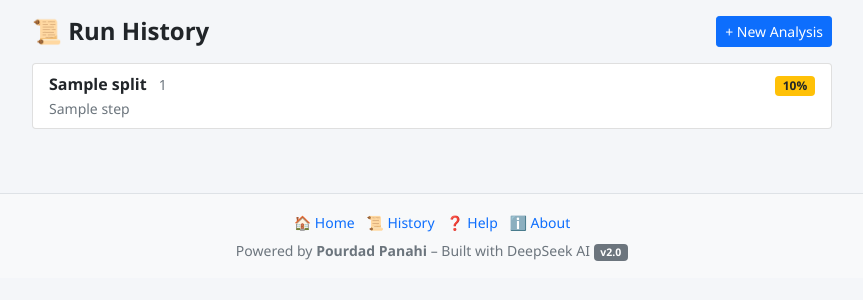
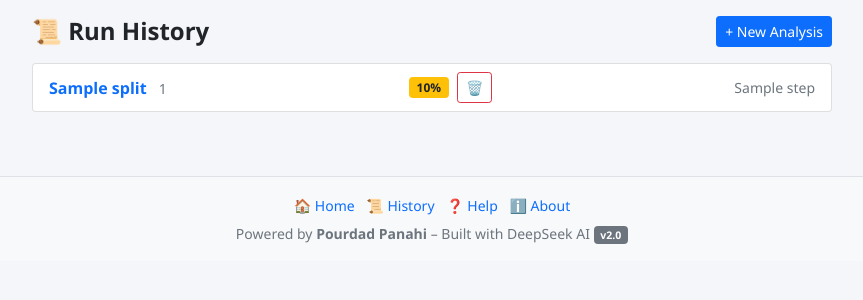
Before and after one commit to pourdadp/primer-tools, a Flask app: template quickngs/templates/history.html in a window 1280 px wide. Shown: the top 300 px of the page, without its empty margins (208-1071 px from the left). Run offline with Flask 3, Linux system fonts and the light colour scheme; the template is opened without the code that fills it: most values are stand-ins (such as "Sample title", 1, 10 or a date in 2020).

Commit message:
Update history.html

```diff
--- a/quickngs/templates/history.html
+++ b/quickngs/templates/history.html
@@ -1,11 +1,9 @@
+<!-- templates/history.html -->
 {% extends "base.html" %}
-
-{% block title %}Run History - QuickNGS{% endblock %}
-
+{% block title %}Run History – QuickNGS{% endblock %}
 {% block content %}
 <div class="container py-3">
     <div class="mx-auto" style="max-width: 800px;">
-
         <div class="d-flex justify-content-between align-items-center mb-3">
             <h4 class="fw-bold mb-0">📜 Run History</h4>
             <a href="{{ url_for('index') }}" class="btn btn-primary btn-sm">+ New Analysis</a>
@@ -14,25 +12,25 @@
         {% if runs %}
             <div class="list-group">
             {% for run in runs %}
-                <a href="{{ url_for('view_results', run_id=run.id) }}"
-                   class="list-group-item list-group-item-action">
-                    <div class="d-flex justify-content-between align-items-center">
+                <div class="list-group-item list-group-item-action d-flex justify-content-between align-items-center" id="run-{{ run.id }}">
                     <div>
+                        <a href="{{ url_for('view_results', run_id=run.id) }}" class="text-decoration-none">
                             <strong>{{ run.id.split('_')[0] }}</strong>
                             <small class="text-muted ms-2">{{ run.id }}</small>
+                        </a>
                     </div>
-                        <div>
+                    <div class="d-flex align-items-center">
                         {% if run.progress == 100 %}
-                                <span class="badge bg-success">Completed</span>
+                            <span class="badge bg-success me-2">Completed</span>
                         {% elif run.step == 'Error' %}
-                                <span class="badge bg-danger">Error</span>
+                            <span class="badge bg-danger me-2">Error</span>
                         {% else %}
-                                <span class="badge bg-warning text-dark">{{ run.progress }}%</span>
+                            <span class="badge bg-warning text-dark me-2">{{ run.progress }}%</span>
                         {% endif %}
+                        <button class="btn btn-sm btn-outline-danger" onclick="deleteRun('{{ run.id }}')" title="Delete this run">🗑️</button>
                     </div>
+                    <small class="text-muted d-block">{{ run.step }}</small>
                 </div>
-                    <small class="text-muted">{{ run.step }}</small>
-                </a>
             {% endfor %}
             </div>
         {% else %}
@@ -41,7 +39,23 @@
                 <a href="{{ url_for('index') }}" class="btn btn-primary">Start Your First Analysis</a>
             </div>
         {% endif %}
-
     </div>
 </div>
+
+<script>
+function deleteRun(runId) {
+    if (!confirm('Are you sure you want to delete this run and all its files?')) return;
+    fetch('/delete/' + runId, { method: 'DELETE' })
+    .then(response => response.json())
+    .then(data => {
+        if (data.status === 'ok') {
+            document.getElementById('run-' + runId).remove();
+            alert('Run deleted.');
+        } else {
+            alert('Error: ' + data.message);
+        }
+    })
+    .catch(err => alert('Network error: ' + err));
+}
+</script>
 {% endblock %}
```
Lines whose indentation alone changed are shown as unchanged.
